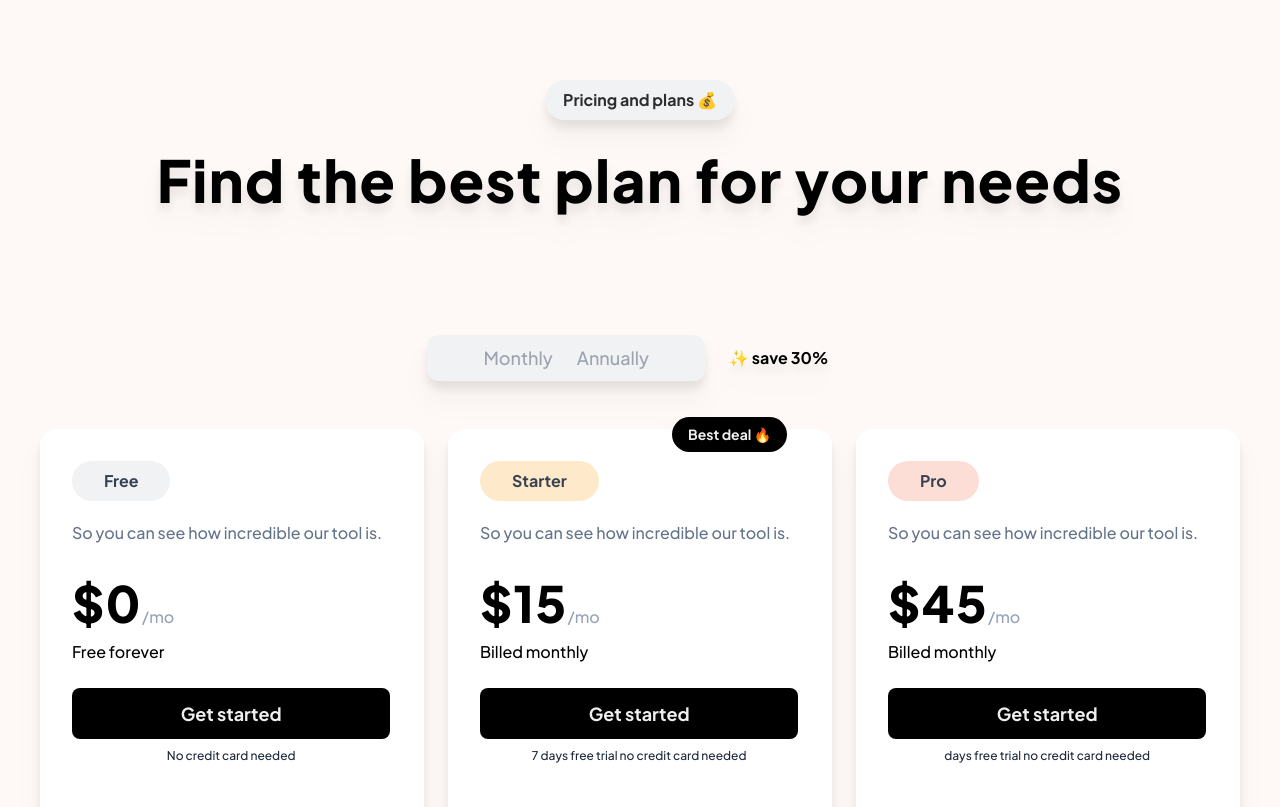
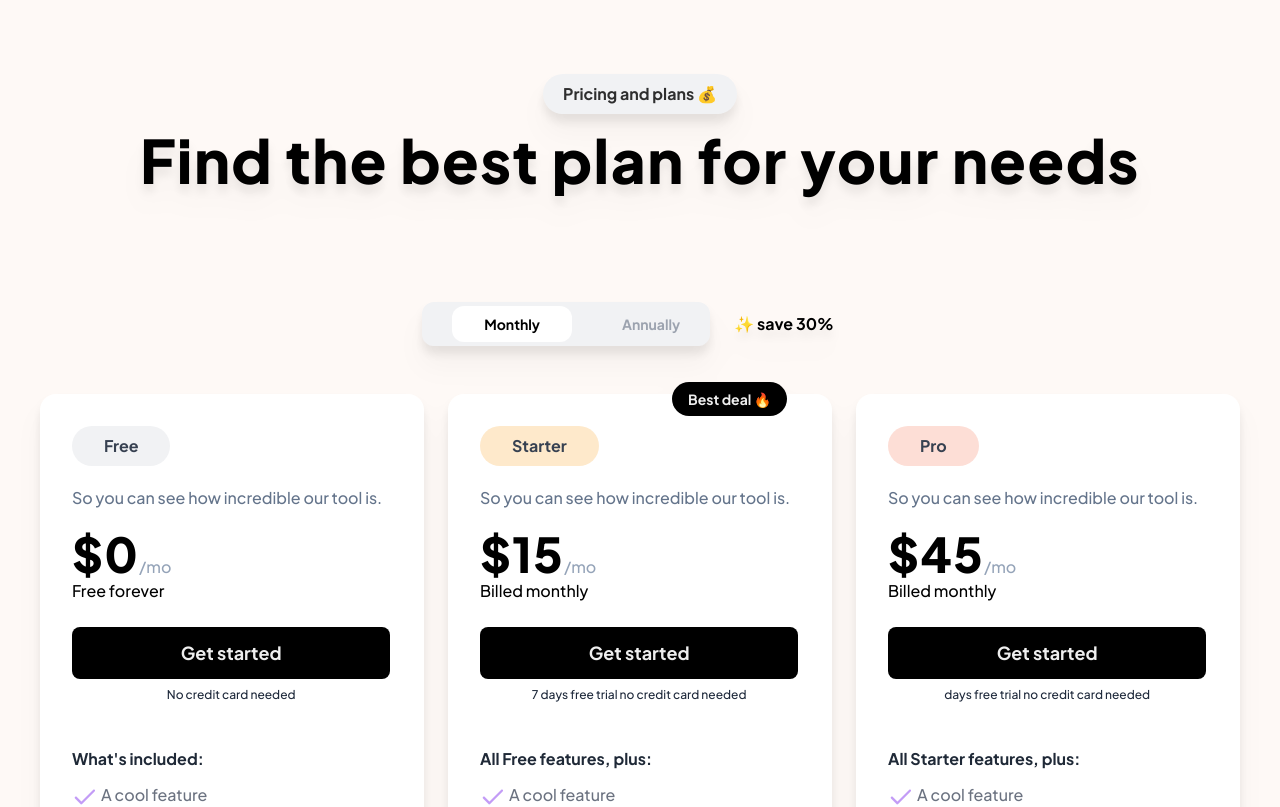
Before and after one commit to saurabh1215/Assignment-1, a React (Create React App) app: page / in a window 1280 px wide. Shown: the part 6820-7627 px from the top of the page. Built offline with nearby package versions, Linux system fonts and the light colour scheme.

Commit message:
styling changes

```diff
--- a/src/components/Pricing.jsx
+++ b/src/components/Pricing.jsx
@@ -1,8 +1,10 @@
-import React from "react";
+import React, { useState } from "react";
 // @ts-ignore
 import tickImg from "../assets/tick.png";
 
 const Pricing = () => {
+  const [billingPeriod, setBillingPeriod] = useState("monthly");
+
   const pricingCards = [
     {
       index: "1",
@@ -63,21 +65,61 @@ const Pricing = () => {
       ],
     },
   ];
+
+  const toggleBillingPeriod = () => {
+    setBillingPeriod((prevPeriod) =>
+      prevPeriod === "monthly" ? "annually" : "monthly"
+    );
+  };
+
+  const updatedPricingCards = pricingCards.map((card) => {
+    let updatedCard = { ...card };
+    if (billingPeriod === "annually") {
+      // Update prices and tags for annual billing
+      updatedCard.dollar =
+        "$" + (parseFloat(card.dollar.slice(1)) * 10).toFixed(2);
+      updatedCard.dollarTag = "Billed annually";
+    } else {
+      // Default to monthly prices and tags
+      updatedCard.dollar = card.dollar;
+      updatedCard.dollarTag = card.dollarTag;
+    }
+    return updatedCard;
+  });
+
   return (
-    <div className="flex flex-none flex-col max-w-[1200px] mx-auto  py-[70px] drop-shadow-xl ">
+    <div className="flex flex-none flex-col max-w-[1200px] mx-auto  py-16 drop-shadow-xl ">
       <div className="flex flex-none flex-col items-center justify-center  gap-4">
-        <div className="bg-[#F1F2F4] py-[8px] px-[18px] rounded-full font-PlusJakartaSansBold text-[16px] text-[#2E2E2E] ">
+        <div className="bg-[#F1F2F4] py-2 px-5 rounded-full font-PlusJakartaSansBold text-base text-[#2E2E2E] ">
           Pricing and plans 💰
         </div>
-        <div className="flex flex-none items-center justify-center text-center tracking-wide text-[58px] font-PlusJakartaSansExtraBold ">
+        <div className="flex flex-none items-center justify-center text-center tracking-wide text-6xl font-PlusJakartaSansExtraBold ">
           Find the best plan for your needs
         </div>
       </div>
 
       <div className="flex flex-row justify-center items-center py-12 mt-16">
-        <div className="flex flex-row bg-[#F1F2F4] py-[9px] px-14 rounded-xl font-PlusJakartaSansMedium text-[16px] gap-6 text-gray-400 text-lg">
-          <p>Monthly</p>
-          <p>Annually</p>
+        <div className="flex flex-row justify-evenly bg-[#F1F2F4] text-gray-400 rounded-xl font-PlusJakartaSansBold gap-5 text-sm py-1 w-72">
+          <button
+            className={
+              billingPeriod === "monthly"
+                ? "text-black bg-white py-2 px-8 rounded-xl "
+                : ""
+            }
+            onClick={() => toggleBillingPeriod()}
+          >
+            Monthly
+          </button>
+          <button
+            className={
+              billingPeriod === "annually"
+                ? "text-black bg-white py-2 px-8 rounded-xl"
+                : ""
+            }
+            onClick={() => toggleBillingPeriod()}
+          >
+            Annually
+          </button>
         </div>
         <div className="font-PlusJakartaSansBold mx-6 ">
           <p>✨ save 30%</p>
@@ -89,14 +131,14 @@ const Pricing = () => {
           <>
             <div className="flex flex-col md:flex-none md:w-96 items-start justify-start group pt-8 bg-white rounded-2xl w-[384px] px-8 relative py-4">
               {index === 1 ? (
-                <button className="bg-black text-[#eeeeee]  rounded-full py-[7px] px-4 font-PlusJakartaSansBold text-[14px] absolute left-56 -top-3 ">
+                <button className="bg-black text-[#eeeeee]  rounded-full py-[7px] px-4 font-PlusJakartaSansBold text-sm absolute left-56 -top-3 ">
                   <p> Best deal 🔥</p>
                 </button>
               ) : (
                 ""
               )}
               <button
-                className="bg-slate-100 text-gray-700 rounded-full py-2 px-8 font-PlusJakartaSansBold text-[16px]"
+                className="bg-slate-100 text-gray-700 rounded-full py-2 px-8 font-PlusJakartaSansBold text-base"
                 style={{ backgroundColor: `${card.bgColor}` }}
               >
                 <p> {card.tag}</p>
@@ -106,7 +148,7 @@ const Pricing = () => {
               </div>
 
               <div className="flex flex-row justify-end items-baseline ">
-                <div className=" tracking-wide text-[50px] font-PlusJakartaSansExtraBold">
+                <div className=" tracking-wide text-5xl font-PlusJakartaSansExtraBold">
                   {card.dollar}
                 </div>
                 <div className="font-PlusJakartaSansMedium text-slate-400">
@@ -114,24 +156,24 @@ const Pricing = () => {
                 </div>
               </div>
 
-              <div className=" font-PlusJakartaSansMedium text-[16px] mb-6">
+              <div className=" font-PlusJakartaSansMedium text-base mb-6">
                 {card.dollarTag}
               </div>
 
               <div className="flex flex-col justify-center items-center">
                 <div>
                   <a href="#contact">
-                    <button className="bg-black text-[#eeeeee] rounded-lg py-[12px] px-[6.8rem] font-PlusJakartaSansBold text-[18px]">
+                    <button className="bg-black text-[#eeeeee] rounded-lg py-3 px-[6.8rem] font-PlusJakartaSansBold text-lg">
                       <p>{card.button}</p>
                     </button>
                   </a>
                 </div>
-                <div className="text-[12px] text-slate-800 font-PlusJakartaSansMedium p-2 mb-7">
+                <div className="text-xs text-slate-800 font-PlusJakartaSansMedium p-2 mb-7">
                   {card.btnTag}
                 </div>
               </div>
 
-              <div className=" text-gray-800 py-2 font-PlusJakartaSansBold text-[17px]">
+              <div className=" text-gray-800 py-2 font-PlusJakartaSansBold text-base">
                 {card.contentHead}
               </div>
 
@@ -140,7 +182,7 @@ const Pricing = () => {
                   <div className="h-9">
                     <img src={tickImg} alt="" />
                   </div>
-                  <div className="text-gray-500 font-PlusJakartaSansMedium text-[16px] px-1">
+                  <div className="text-gray-500 font-PlusJakartaSansMedium text-base px-1">
                     {data}
                   </div>
                 </div>
```
